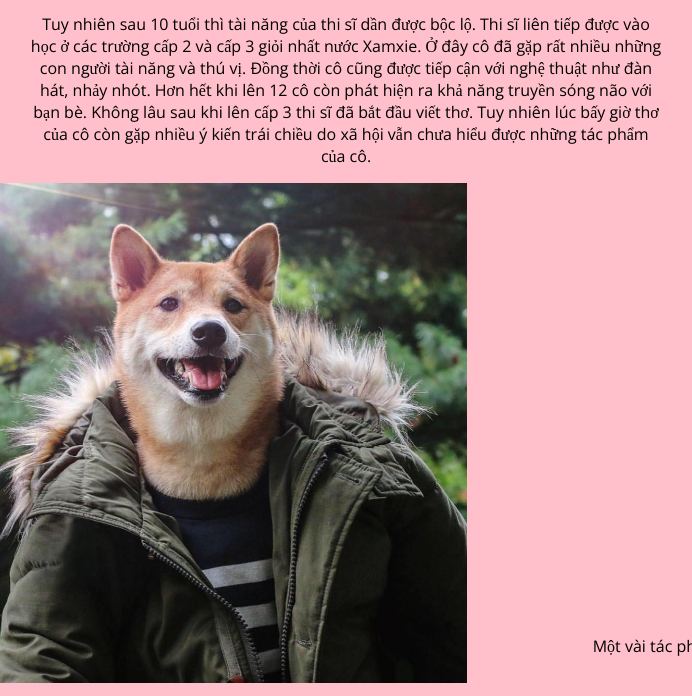
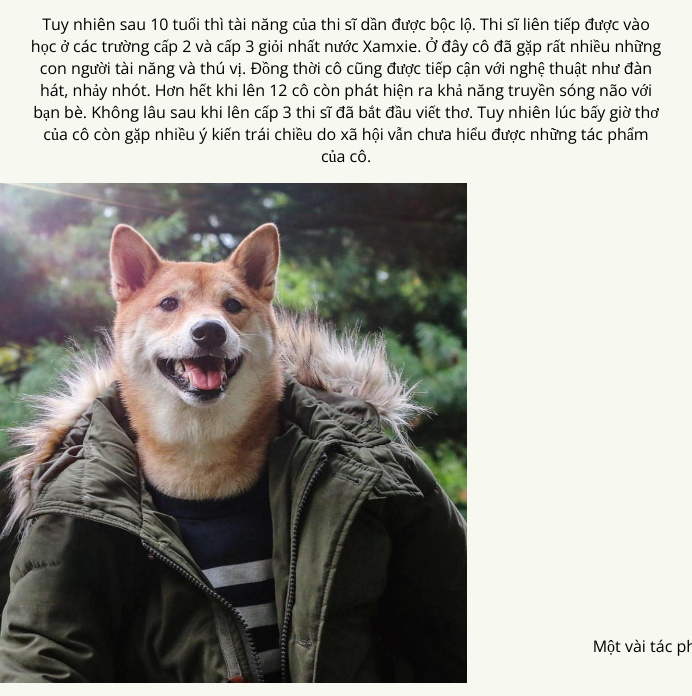
Before and after one commit to zoeybui/zoeybui.github.io, a plain HTML site: page index.html in a window 1280 px wide. Shown: the part 979-1675 px from the top of the page, without its empty margins (294-986 px from the left). Drawn offline with nearby package versions, Linux system fonts and the light colour scheme; a web font is replaced by a local one.

Commit message:
change background again

```diff
--- a/style.css
+++ b/style.css
@@ -72,5 +72,5 @@ h1 {
   display: inline-block;
 }
 body {
-  background-color: pink;
+  background-color: #f7f9f1;
 }
```
